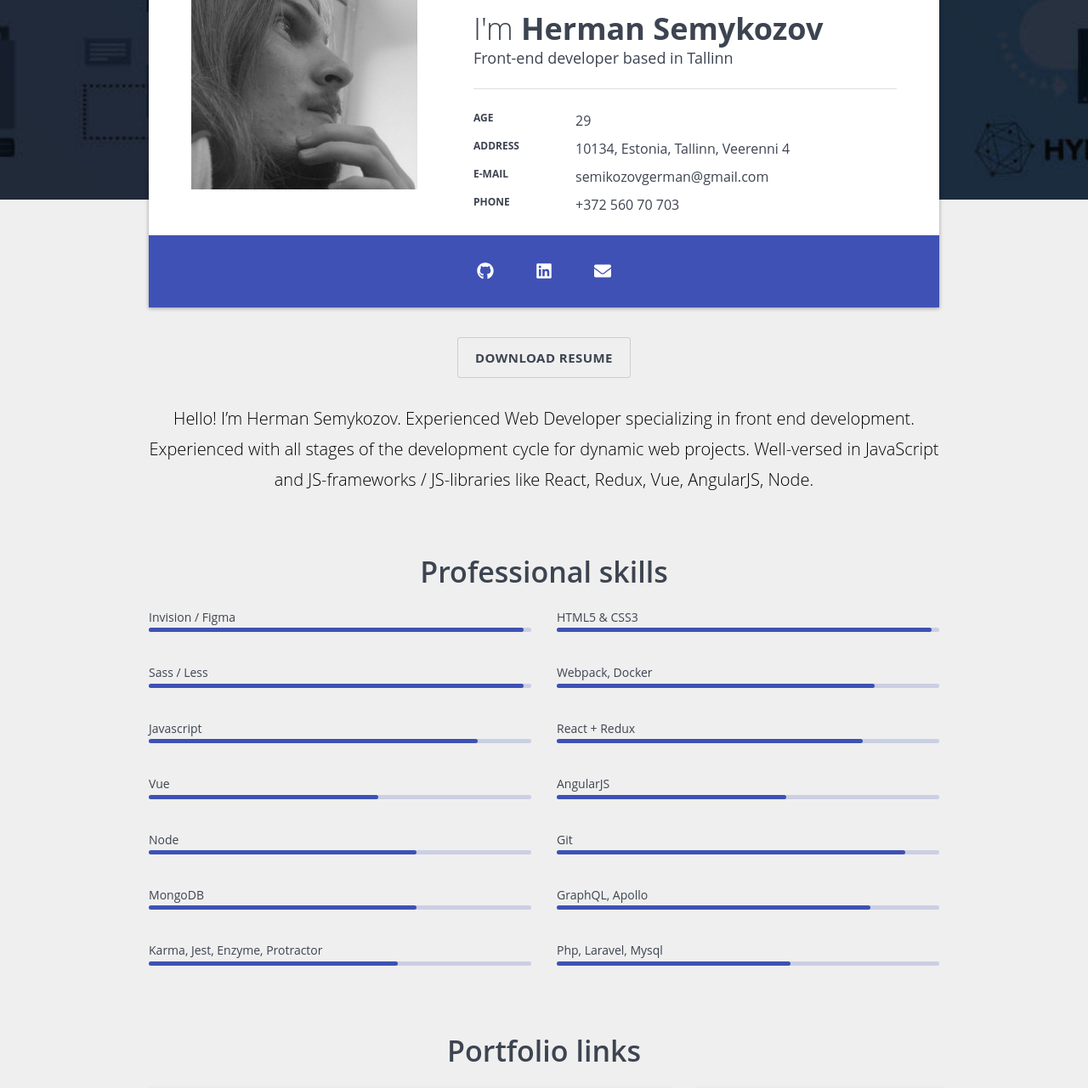
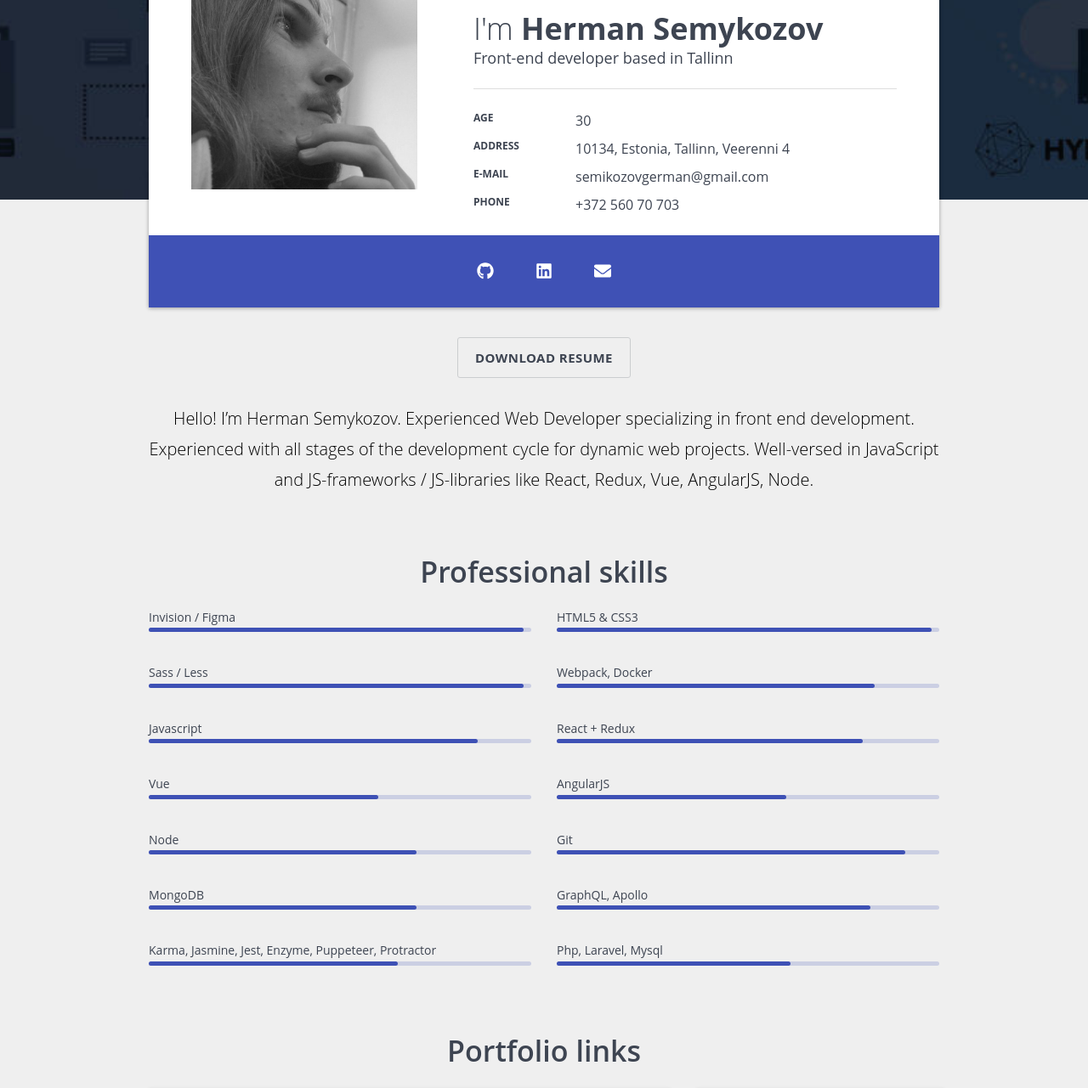
Before and after one commit to GSemikozov/CV, a Gatsby site: page / in a window 1280 px wide. Shown: the part 280-1561 px from the top of the page at 85% size. Built offline with nearby package versions, Linux system fonts and the light colour scheme; Gatsby itself is replaced by a stand-in of ours.

Commit message:
CHANGE: update skills and age

```diff
--- a/src/components/profile/index.js
+++ b/src/components/profile/index.js
@@ -26,7 +26,7 @@ export const Profile = () => (
           </div>
           <div className={styles.profileTable}>
             <strong>Age</strong>
-            <span>29</span>
+            <span>30</span>
             <strong>Address</strong>
             <span>10134, Estonia, Tallinn, Veerenni 4</span>
             <strong>E-mail</strong>
--- a/src/components/skills/index.js
+++ b/src/components/skills/index.js
@@ -77,7 +77,9 @@ export const Skills = () => (
       </div>
     </div>
     <div className={styles.skill}>
-      <div className={styles.skillData}>Karma, Jest, Enzyme, Protractor</div>
+      <div className={styles.skillData}>
+        Karma, Jasmine, Jest, Enzyme, Puppeteer, Protractor
+      </div>
       <div className={styles.skillLine}>
         <div className={styles.skillFill} style={{ width: `65%` }}></div>
       </div>
```
